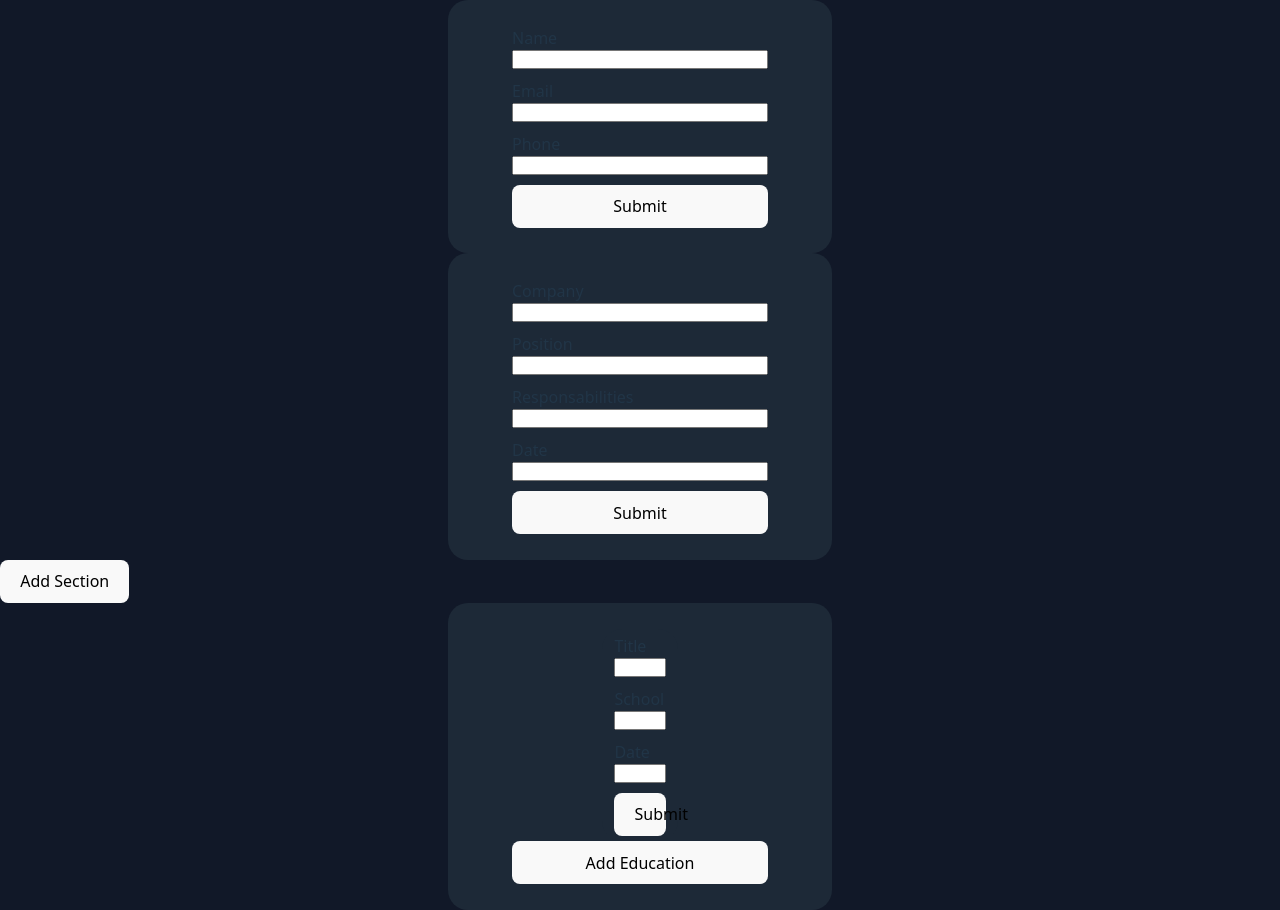
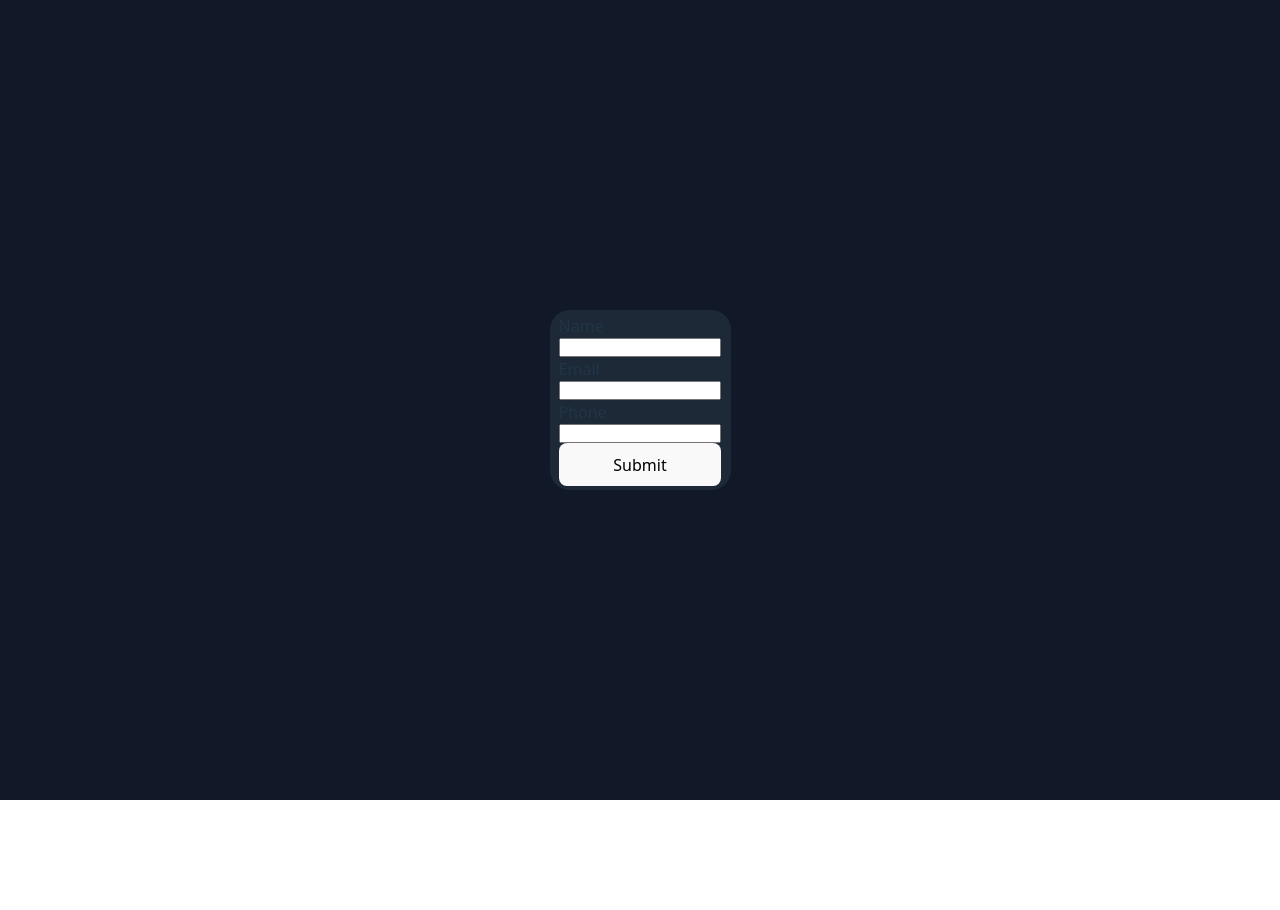
Before and after one commit to felipeballywright/cv_application, a React (Vite) app: page / in a window 1280 px wide. After the commit the page ends 800 px from the top, so only its background shows below. Built offline with nearby package versions, Linux system fonts and the light colour scheme.

Commit message:
KEEP GOING!

```diff
--- a/src/experience.jsx
+++ b/src/experience.jsx
@@ -2,7 +2,7 @@ import { useState } from "react"
 
 function Experience({company, position, respons, date, handleSubmit, handleDelete, deleteButtonStyle}){
     return(
-        <div className="basic-container">
+        <div>
             <h2>{company}</h2>
             <p>{position}</p>
             <p>{respons}</p>
@@ -15,7 +15,7 @@ function Experience({company, position, respons, date, handleSubmit, handleDelet
 
 function ExperienceForm({company, position, respons, date, onCompanyChange, onPositionChange, onResponsChange, onDateChange, handleSubmit, handleDelete, deleteButtonStyle}){
     return(
-        <form onSubmit={handleSubmit} className="basic-container">
+        <form onSubmit={handleSubmit} className="basic-form">
             <label htmlFor="company-input">Company</label>
             <input id="company-input" value={company} onChange={onCompanyChange}></input>
 
@@ -121,7 +121,7 @@ export function ExperienceRender(){
     }
 
     return(
-        <div>
+        <div className="basic-container">
             {sections.map(section => {
             if(section.isSubmitted){
                 return(
--- a/src/general_info.jsx
+++ b/src/general_info.jsx
@@ -1,6 +1,4 @@
 import { useState } from "react"
-
-// You have to add the edit button that set submitted back to false :)
 
 function GeneralInfo({name, email, phone, handleSubmit}){
     return(
--- a/src/main.css
+++ b/src/main.css
@@ -21,18 +21,23 @@ body {
 #root{
   width: 100%;
   height: 100%;
+  display: flex;
+  flex-direction: column;
+  justify-content: center;
+  align-items: center;
 }
 
 .basic-container{
   background-color: rgb(29, 41, 55);
   display: flex;
   flex-direction: column;
-  margin: auto;
-  width: 30%;
+  border-radius: 2rem;
+  min-width: 50%;
   padding: 2% 5%;
-  border-radius: 2rem;
 }
 
-.basic-container input{
-  margin-bottom: 1rem;
+.basic-form{
+  display: flex;
+  flex-direction: column;
+  width: 100%;
 }
--- a/src/main.jsx
+++ b/src/main.jsx
@@ -10,8 +10,8 @@ import './main.css'
 
 createRoot(document.getElementById('root')).render(
   <StrictMode>
-    <GeneralInfoForm></GeneralInfoForm>
-    <ExperienceRender></ExperienceRender>
-    <EducationRender></EducationRender>
+    <div id='body-container'>
+      <GeneralInfoForm></GeneralInfoForm>
+    </div>
   </StrictMode>,
 )
```
Also changed, not shown: src/notes.txt. Lines whose indentation alone changed are shown as unchanged.
